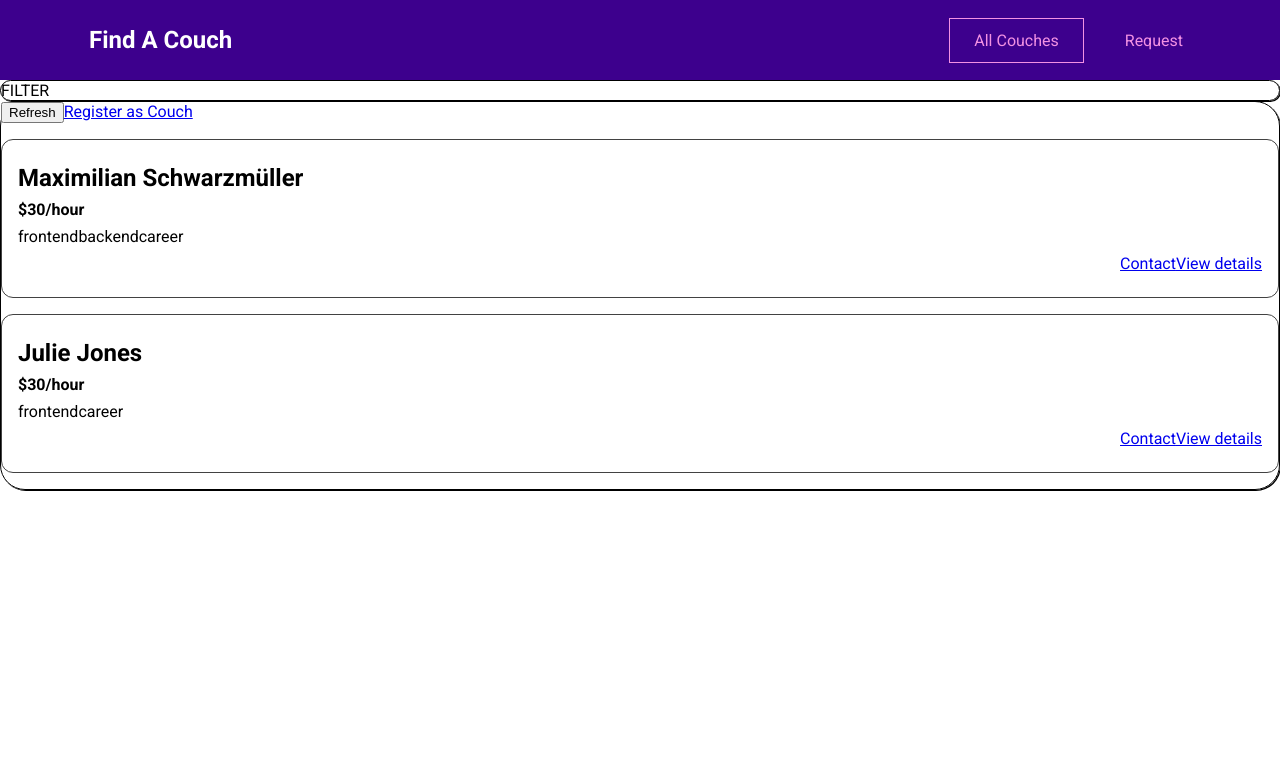
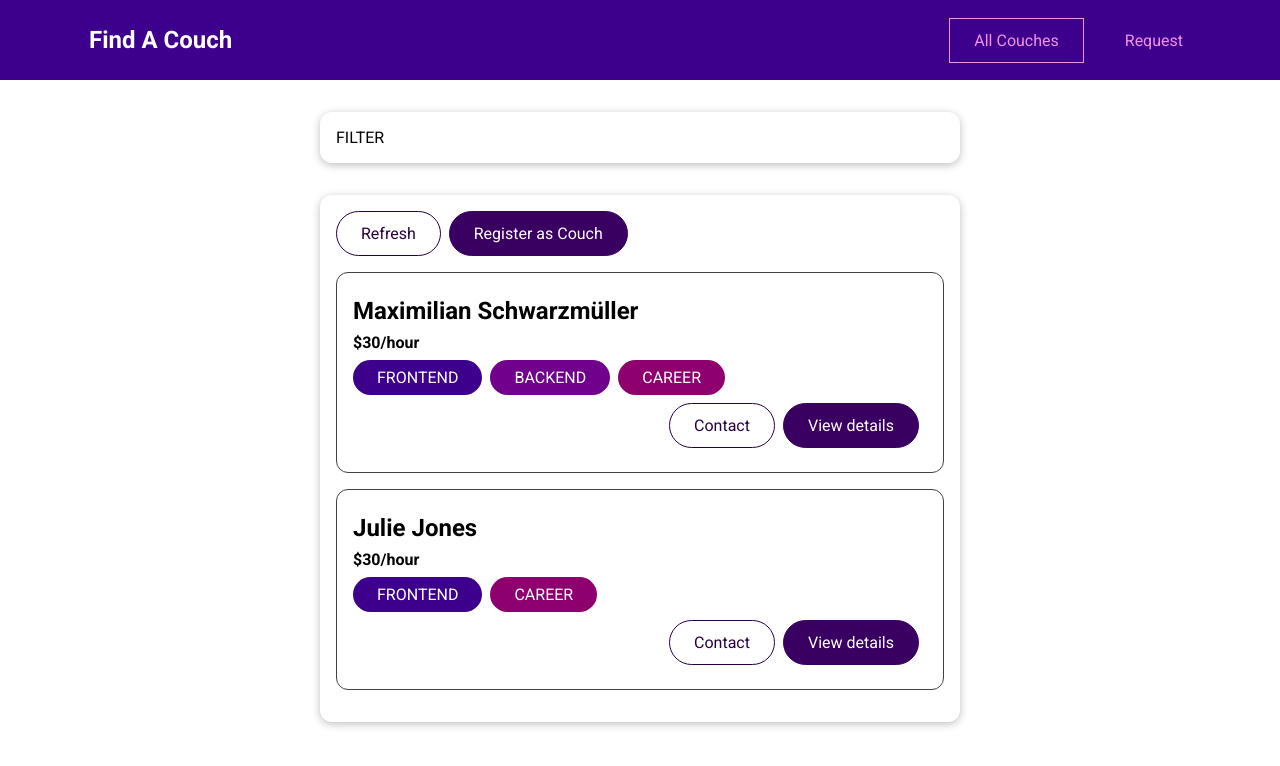
Before and after one commit to Mirthay/Find-a-Couch, a Vue app: page /couches in a window 1280 px wide. Shown: the top 766 px of the page. Built offline with nearby package versions, Linux system fonts and the light colour scheme.

Commit message:
base ui component used in CouchItem,Info,List

```diff
--- a/src/components/couches/CouchItem.vue
+++ b/src/components/couches/CouchItem.vue
@@ -3,11 +3,18 @@
     <h3>{{ fullName }}</h3>
     <h4>${{ rate }}/hour</h4>
     <div>
-      <span v-for="area in areas" :key="area">{{ area }}</span>
+      <base-badge
+        v-for="area in areas"
+        :key="area"
+        :title="area"
+        :type="area"
+      ></base-badge>
     </div>
     <div class="actions">
-      <router-link :to="couchContactLink">Contact</router-link>
-      <router-link :to="couchDetailLink">View details</router-link>
+      <base-button link mode="outline" :to="couchContactLink"
+        >Contact</base-button
+      >
+      <base-button link :to="couchDetailLink">View details</base-button>
     </div>
   </li>
 </template>
--- a/src/pages/Couches/CouchInfo.vue
+++ b/src/pages/Couches/CouchInfo.vue
@@ -1,5 +1,6 @@
 <template>
   <div>some Info about chouch</div>
   <router-view></router-view>
-  <router-link to="/couches/c1/contact">Contact Couch</router-link>
+
+  <base-button to="/couches/c1/contact">Contact Couch</base-button>
 </template>
--- a/src/pages/Couches/CouchList.vue
+++ b/src/pages/Couches/CouchList.vue
@@ -1,11 +1,14 @@
 <template>
   <section>
+    <base-card>
       FILTER
+    </base-card>
   </section>
   <section>
+    <base-card>
       <div class="contorls">
-      <button>Refresh</button>
-      <router-link to="/register">Register as Couch</router-link>
+        <base-button mode="outline">Refresh</base-button>
+        <base-button link to="/register">Register as Couch</base-button>
       </div>
       <ul v-if="hasCouches">
         <couch-item
@@ -19,6 +22,7 @@
         ></couch-item>
       </ul>
       <h3 v-else>No couches found.</h3>
+    </base-card>
   </section>
 </template>
 
@@ -38,14 +42,6 @@ export default {
 </script>
 
 <style scoped>
-section {
-  border: 1px solid;
-  border-radius: 25px;
-  box-shadow: 1px 1px black;
-}
-h2 {
-  text-align: center;
-}
 ul {
   list-style: none;
   margin: 0;
```
Lines whose indentation alone changed are shown as unchanged.
